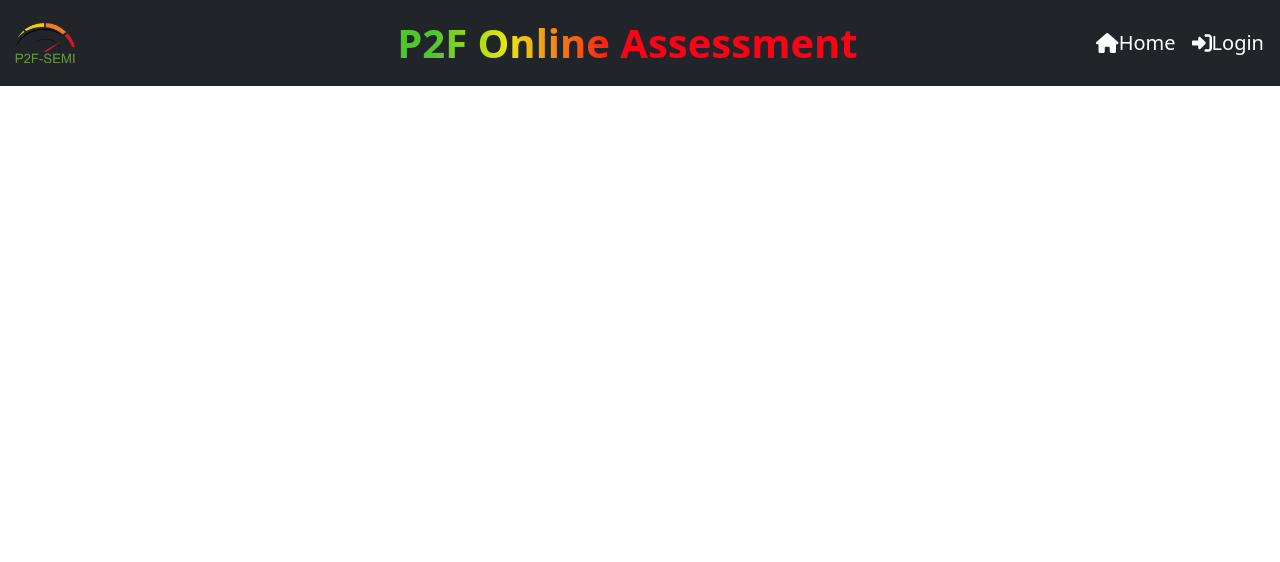
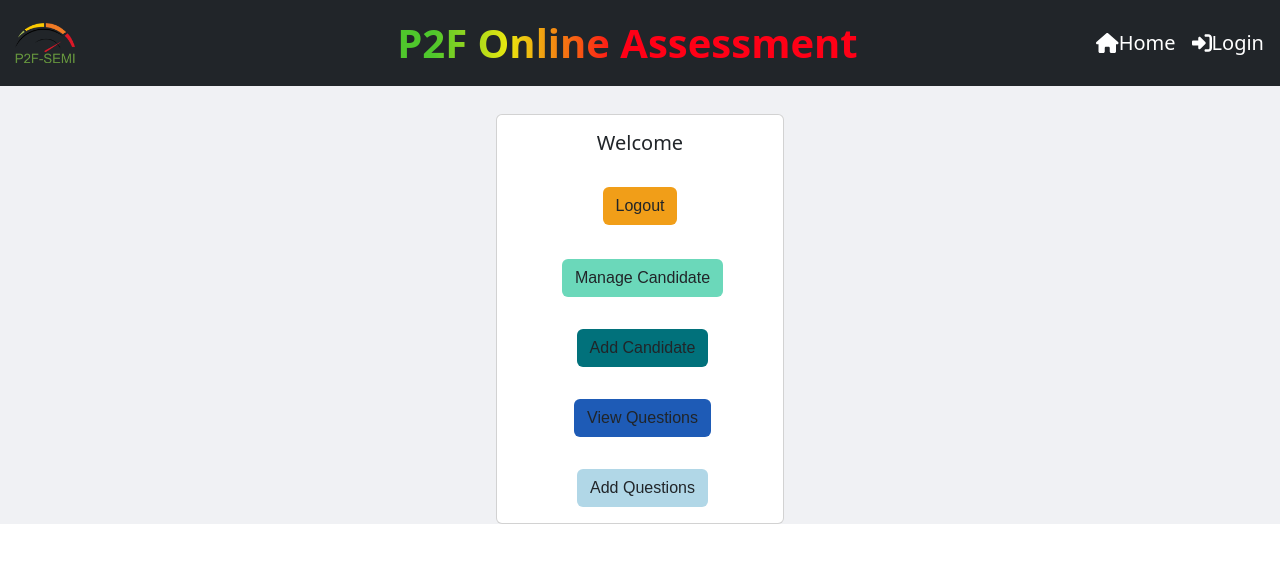
Before and after one commit to Vani-Adimulam/tesversion_2, a React (Create React App) app in the folder Client/: page /myprofiledashboard in a window 1280 px wide. Shown: the top 562 px of the page. Built offline with nearby package versions, Linux system fonts and the light colour scheme; the HTML template or start-up script is replaced by a standard one.

Commit message:
Myprofile name change route and new build

```diff
--- a/Client/src/App.js
+++ b/Client/src/App.js
@@ -33,7 +33,7 @@
             <Route path="/" element={<Home/>} />
             <Route path="/Login" element={<LogIn/>} />
             <Route path="/login" element={<EvaluatorForm />} />
-            <Route path="/myprofile" element={<Myprofile />} />
+            <Route path="/myprofiledashboard" element={<Myprofile />} />
             <Route path="/CandidateForm" element={<CandidateForm />} />
             <Route path="/verify-emails" element={<CandidateLogin />} />
             <Route path="/CandidateList" element={<CandidateList />} />
--- a/Client/src/EvaluatorForm.jsx
+++ b/Client/src/EvaluatorForm.jsx
@@ -42,7 +42,7 @@
   const navigate = useNavigate();
   useEffect(() => {
     if (token) {
-      navigate("/myprofile", { state: { email: data.email } });
+      navigate("/myprofiledashboard", { state: { email: data.email } });
     }
   }, [token, navigate, data.email]);
 
```
Also changed, not shown: 7 other files (tests, documents, lock files or other folders).
